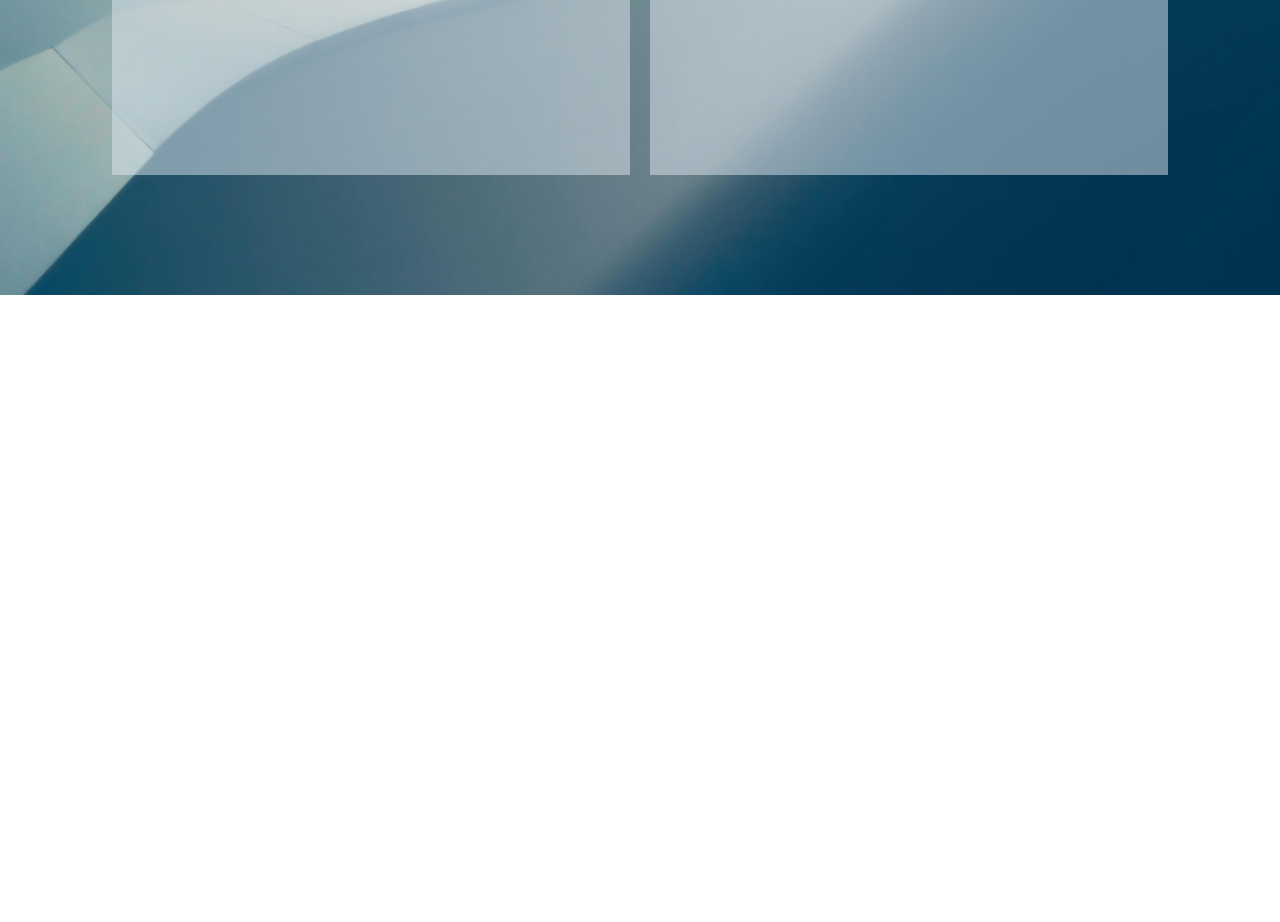
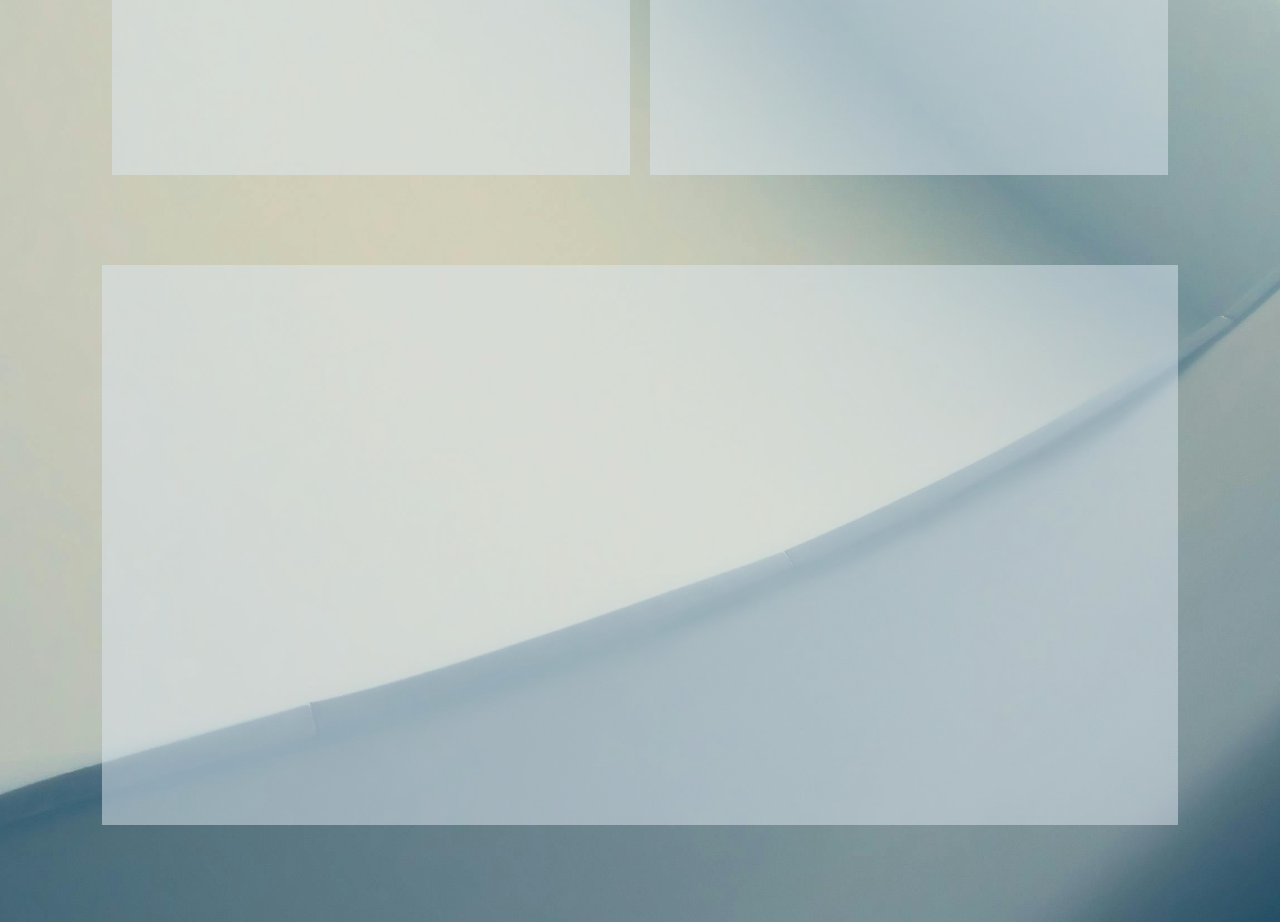
Before and after one commit to Shwethababu/CSOC, a plain HTML site: page index.html in a window 1280 px wide. Shown: the part 505-1427 px from the top of the page. Before the commit the page ends 800 px from the top, so only its background shows below. Drawn offline with Linux system fonts and the light colour scheme.

Commit message:
coverAll

```diff
--- a/index.html
+++ b/index.html
@@ -30,7 +30,7 @@
                     </div>
                     <ul id="projectList"></ul>
                 </div>
-            </div>
+              </div>
             <div class="left">
                 <div class="task-container">
                     <h1>Tasks</h1>
@@ -42,7 +42,17 @@
                 </div>
             </div>
         </div>
+
+        <div class="box2">
+
+        </div>
+
+        <div class="box3">
+
+        </div>
     </div>
+
+
     <script src="script.js"></script>
 </body>
 </html>
--- a/style.css
+++ b/style.css
@@ -7,7 +7,7 @@
 
 .container{
     width: 100%;
-    height: 100vh;
+   min-height: 100vh;
     background-image:url('img/bc.jpg');
     background-size: cover;
     background-position: center;
@@ -171,3 +171,15 @@ button.edit {
 button.edit:hover {
     background-color: #218838;
 }
+
+
+
+.box2, .box3{
+
+    margin: 100px 0 0;
+    width: 100%;
+    height: 70vh;
+    display: flex;
+    background-color:rgba(222, 232, 240, 0.5) ;
+
+}
```
